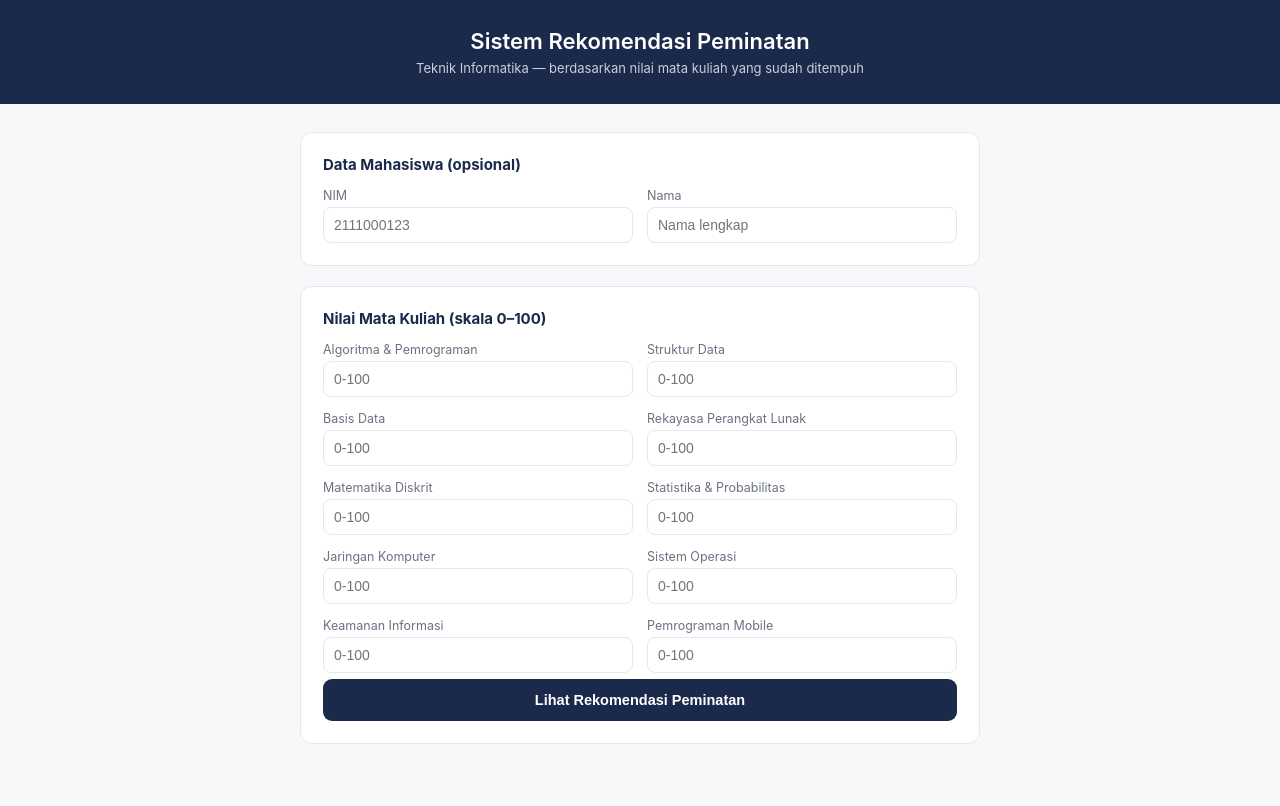
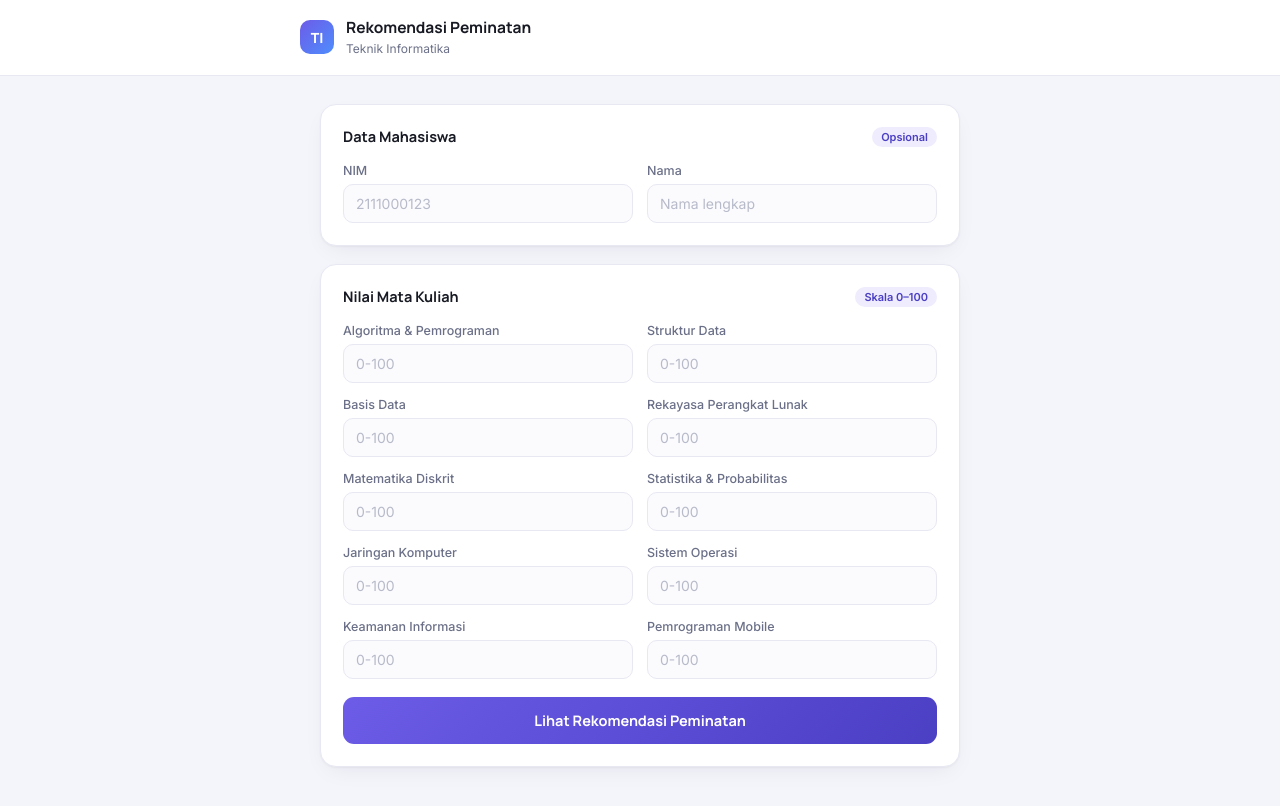
Before and after one commit to qadrihafyan/rekomendasi-peminatan, a plain HTML site: page frontend/index.html in a window 1280 px wide. Drawn offline with Linux system fonts and the light colour scheme.

Commit message:
update tampilan

```diff
--- a/frontend/index.html
+++ b/frontend/index.html
@@ -4,57 +4,102 @@
 <meta charset="UTF-8" />
 <meta name="viewport" content="width=device-width, initial-scale=1.0" />
 <title>Rekomendasi Peminatan Mahasiswa</title>
+<link rel="preconnect" href="https://fonts.googleapis.com">
+<link rel="preconnect" href="https://fonts.gstatic.com" crossorigin>
+<link href="https://fonts.googleapis.com/css2?family=Manrope:wght@500;600;700;800&family=Inter:wght@400;500;600&display=swap" rel="stylesheet">
 <style>
   :root{
-    --navy:#1B2A4A;
-    --navy-light:#2E4374;
-    --gold:#C9A24B;
-    --bg:#F7F8FA;
-    --ink:#1F2430;
-    --ink-soft:#6B7280;
-    --line:#E4E7EC;
-    --card:#FFFFFF;
+    --bg:#F4F5FB;
+    --surface:#FFFFFF;
+    --line:#E7E8F2;
+    --ink:#171923;
+    --ink-soft:#6B7088;
+    --violet:#6C5CE7;
+    --violet-deep:#4B3FC4;
+    --blue:#4F8DFD;
+    --mint:#22C58B;
+    --shadow:0 1px 2px rgba(23,25,35,0.04), 0 8px 24px -8px rgba(23,25,35,0.08);
   }
   *{box-sizing:border-box;}
   body{
     margin:0;
-    font-family:-apple-system,BlinkMacSystemFont,'Segoe UI',sans-serif;
+    font-family:'Inter',-apple-system,sans-serif;
     background:var(--bg);
     color:var(--ink);
   }
+
+  /* ---------- Header ---------- */
   header{
-    background:var(--navy);
+    padding:18px 20px;
+    background:var(--surface);
+    border-bottom:1px solid var(--line);
+  }
+  .header-inner{
+    max-width:680px;
+    margin:0 auto;
+    display:flex;
+    align-items:center;
+    gap:12px;
+  }
+  .logo-dot{
+    width:34px; height:34px;
+    border-radius:10px;
+    background:linear-gradient(135deg, var(--violet), var(--blue));
+    flex-shrink:0;
+    display:flex;align-items:center;justify-content:center;
+    font-family:'Manrope',sans-serif;
+    font-weight:800;
     color:#fff;
-    padding:28px 20px;
-    text-align:center;
+    font-size:14px;
   }
-  header h1{
+  .header-text h1{
     margin:0;
-    font-size:22px;
+    font-family:'Manrope',sans-serif;
+    font-weight:700;
+    font-size:15.5px;
+    line-height:1.2;
+  }
+  .header-text span{
+    font-size:12px;
+    color:var(--ink-soft);
+  }
+
+  main{
+    max-width:680px;
+    margin:0 auto;
+    padding:28px 20px 70px;
+  }
+
+  /* ---------- Cards ---------- */
+  .card{
+    background:var(--surface);
+    border:1px solid var(--line);
+    border-radius:16px;
+    padding:22px;
+    margin-bottom:18px;
+    box-shadow:var(--shadow);
+  }
+  .card-head{
+    display:flex;
+    align-items:center;
+    justify-content:space-between;
+    margin-bottom:16px;
+  }
+  .card-head h2{
+    font-family:'Manrope',sans-serif;
+    font-weight:700;
+    font-size:14.5px;
+    margin:0;
+  }
+  .pill{
+    font-size:11px;
     font-weight:600;
+    color:var(--violet-deep);
+    background:#EFECFD;
+    padding:3px 9px;
+    border-radius:99px;
   }
-  header p{
-    margin:6px 0 0;
-    font-size:13px;
-    color:#C7CEDE;
-  }
-  main{
-    max-width:720px;
-    margin:0 auto;
-    padding:28px 20px 60px;
-  }
-  .card{
-    background:var(--card);
-    border:1px solid var(--line);
-    border-radius:12px;
-    padding:22px;
-    margin-bottom:20px;
-  }
-  .card h2{
-    font-size:15px;
-    margin:0 0 14px;
-    color:var(--navy);
-  }
+
   .grid{
     display:grid;
     grid-template-columns:1fr 1fr;
@@ -63,113 +108,149 @@
   .field{
     display:flex;
     flex-direction:column;
-    gap:4px;
+    gap:6px;
   }
   .field label{
     font-size:12.5px;
     color:var(--ink-soft);
+    font-weight:500;
   }
   .field input{
-    border:1px solid var(--line);
-    border-radius:8px;
-    padding:9px 10px;
+    border:1.5px solid var(--line);
+    border-radius:10px;
+    padding:10px 12px;
     font-size:14px;
+    font-family:'Inter',sans-serif;
+    background:#FBFBFE;
+    color:var(--ink);
+    transition:border-color .15s ease, box-shadow .15s ease;
   }
+  .field input::placeholder{ color:#B7BAC9; }
   .field input:focus{
     outline:none;
-    border-color:var(--navy-light);
+    border-color:var(--violet);
+    box-shadow:0 0 0 3px rgba(108,92,231,0.13);
+    background:#fff;
   }
+
   button{
     width:100%;
-    background:var(--navy);
+    background:linear-gradient(135deg, var(--violet), var(--violet-deep));
     color:#fff;
     border:none;
-    border-radius:9px;
-    padding:13px;
+    border-radius:11px;
+    padding:14px;
     font-size:14.5px;
-    font-weight:600;
+    font-weight:700;
+    font-family:'Manrope',sans-serif;
     cursor:pointer;
-    margin-top:6px;
+    margin-top:18px;
+    transition:opacity .15s ease, transform .1s ease;
   }
-  button:hover{ background:var(--navy-light); }
-  button:disabled{ background:#9AA3B5; cursor:not-allowed; }
+  button:hover{ opacity:0.92; }
+  button:active{ transform:scale(0.99); }
+  button:disabled{ background:#C7C9D6; cursor:not-allowed; }
 
+  /* ---------- Result ---------- */
   #result{ display:none; }
+
   .rekomendasi-utama{
-    background:linear-gradient(135deg, var(--navy), var(--navy-light));
+    background:linear-gradient(135deg, var(--violet) 0%, var(--blue) 100%);
     color:#fff;
-    border-radius:12px;
-    padding:22px;
+    border-radius:16px;
+    padding:28px 22px;
     text-align:center;
     margin-bottom:18px;
+    box-shadow:var(--shadow);
   }
   .rekomendasi-utama .label{
-    font-size:12px;
-    color:#C7CEDE;
+    font-size:11.5px;
+    font-weight:600;
+    letter-spacing:0.5px;
     text-transform:uppercase;
-    letter-spacing:0.5px;
+    color:rgba(255,255,255,0.8);
   }
   .rekomendasi-utama .value{
-    font-size:21px;
-    font-weight:700;
-    margin-top:6px;
-    color:var(--gold);
+    font-family:'Manrope',sans-serif;
+    font-size:24px;
+    font-weight:800;
+    margin-top:8px;
   }
+
   .bar-row{
     display:flex;
     align-items:center;
-    gap:10px;
-    margin-bottom:12px;
+    gap:12px;
+    padding:10px 0;
   }
+  .bar-row + .bar-row{ border-top:1px solid var(--line); }
   .bar-label{
-    width:190px;
-    font-size:13px;
+    width:170px;
     flex-shrink:0;
+    font-size:13.5px;
+    font-weight:500;
   }
   .bar-track{
     flex:1;
-    height:10px;
-    background:var(--line);
-    border-radius:6px;
+    height:8px;
+    background:#EEEFF7;
+    border-radius:99px;
     overflow:hidden;
   }
   .bar-fill{
     height:100%;
-    background:var(--navy-light);
-    border-radius:6px;
-    transition:width .5s ease;
+    border-radius:99px;
+    background:linear-gradient(90deg, var(--blue), var(--violet));
+    transition:width .6s cubic-bezier(.4,0,.2,1);
   }
+  .bar-row:first-child .bar-fill{ background:linear-gradient(90deg, var(--mint), #16A77A); }
   .bar-pct{
-    width:46px;
+    width:42px;
     text-align:right;
-    font-size:12.5px;
-    color:var(--ink-soft);
+    font-size:13px;
+    font-weight:700;
+    color:var(--ink);
     flex-shrink:0;
   }
+
   .error{
     color:#B91C1C;
     background:#FEF2F2;
     border:1px solid #FCA5A5;
-    border-radius:8px;
-    padding:10px 14px;
+    border-radius:10px;
+    padding:11px 14px;
     font-size:13px;
     margin-bottom:16px;
     display:none;
+    font-weight:500;
+  }
+
+  @media (max-width:480px){
+    .grid{ grid-template-columns:1fr; }
+    .bar-label{ width:130px; }
   }
 </style>
 </head>
 <body>
 
 <header>
-  <h1>Sistem Rekomendasi Peminatan</h1>
-  <p>Teknik Informatika — berdasarkan nilai mata kuliah yang sudah ditempuh</p>
+  <div class="header-inner">
+    <div class="logo-dot">TI</div>
+    <div class="header-text">
+      <h1>Rekomendasi Peminatan</h1>
+      <span>Teknik Informatika</span>
+    </div>
+  </div>
 </header>
 
 <main>
   <div class="error" id="errorBox"></div>
 
   <div class="card">
-    <h2>Data Mahasiswa (opsional)</h2>
+    <div class="card-head">
+      <h2>Data Mahasiswa</h2>
+      <span class="pill">Opsional</span>
+    </div>
     <div class="grid">
       <div class="field">
         <label>NIM</label>
@@ -183,19 +264,24 @@
   </div>
 
   <div class="card">
-    <h2>Nilai Mata Kuliah (skala 0–100)</h2>
+    <div class="card-head">
+      <h2>Nilai Mata Kuliah</h2>
+      <span class="pill">Skala 0–100</span>
+    </div>
     <div class="grid" id="nilaiGrid"></div>
     <button id="submitBtn">Lihat Rekomendasi Peminatan</button>
   </div>
 
   <div id="result">
     <div class="rekomendasi-utama">
-      <div class="label">Rekomendasi Peminatan Paling Sesuai</div>
+      <div class="label">Rekomendasi Paling Sesuai</div>
       <div class="value" id="rekomendasiUtama">-</div>
     </div>
 
     <div class="card">
-      <h2>Skor Kecocokan Semua Peminatan</h2>
+      <div class="card-head">
+        <h2>Skor Kecocokan Semua Peminatan</h2>
+      </div>
       <div id="rankingList"></div>
     </div>
   </div>
```
